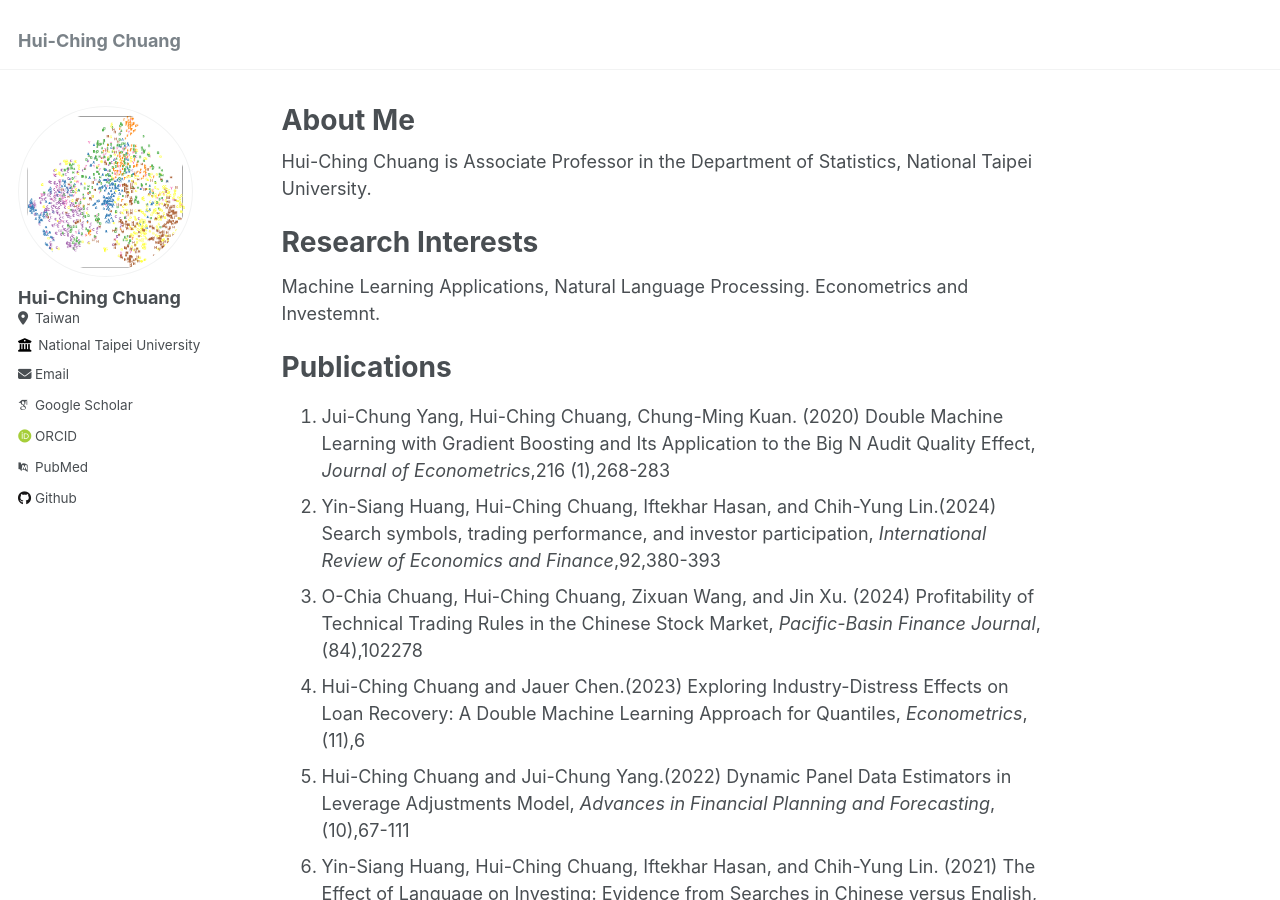
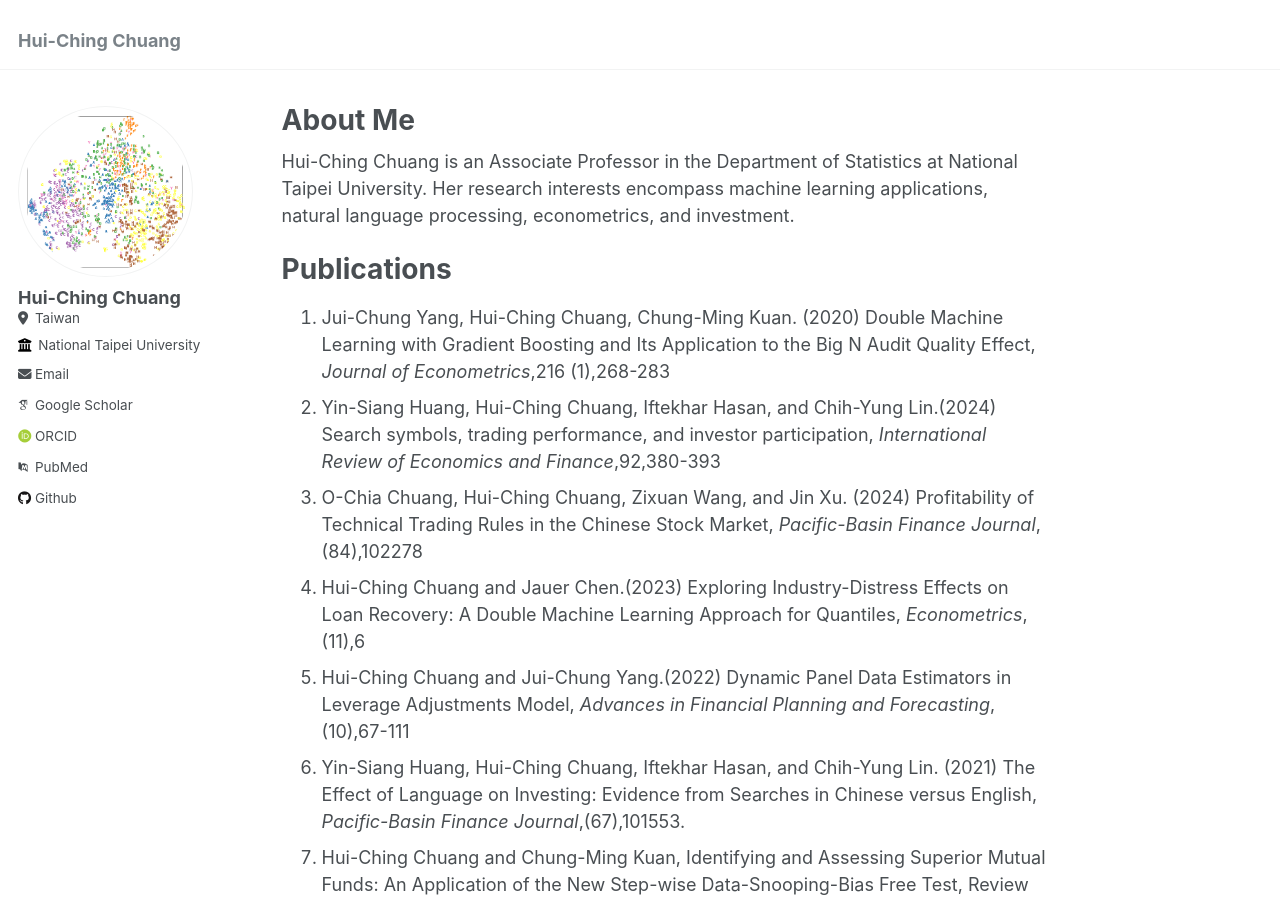
Before and after one commit to hcchuang/hcchuang.github.io, a Jekyll site: the page built from _pages/about.md, in a window 1280 px wide and 900 px high. Built offline with Jekyll 4.4.1, drawn with Linux system fonts in a browser that asks for light colours; some web fonts are replaced.

Commit message:
Update about.md

```diff
--- a/_pages/about.md
+++ b/_pages/about.md
@@ -7,12 +7,7 @@ redirect_from:
   - /about.html
 ---
 
-Hui-Ching Chuang is Associate Professor in the Department of Statistics, National Taipei University.
-
-
-Research Interests
-======
-Machine Learning Applications, Natural Language Processing. Econometrics and Investemnt.
+Hui-Ching Chuang is an Associate Professor in the Department of Statistics at National Taipei University. Her research interests encompass machine learning applications, natural language processing, econometrics, and investment.
 
 
 Publications
```
